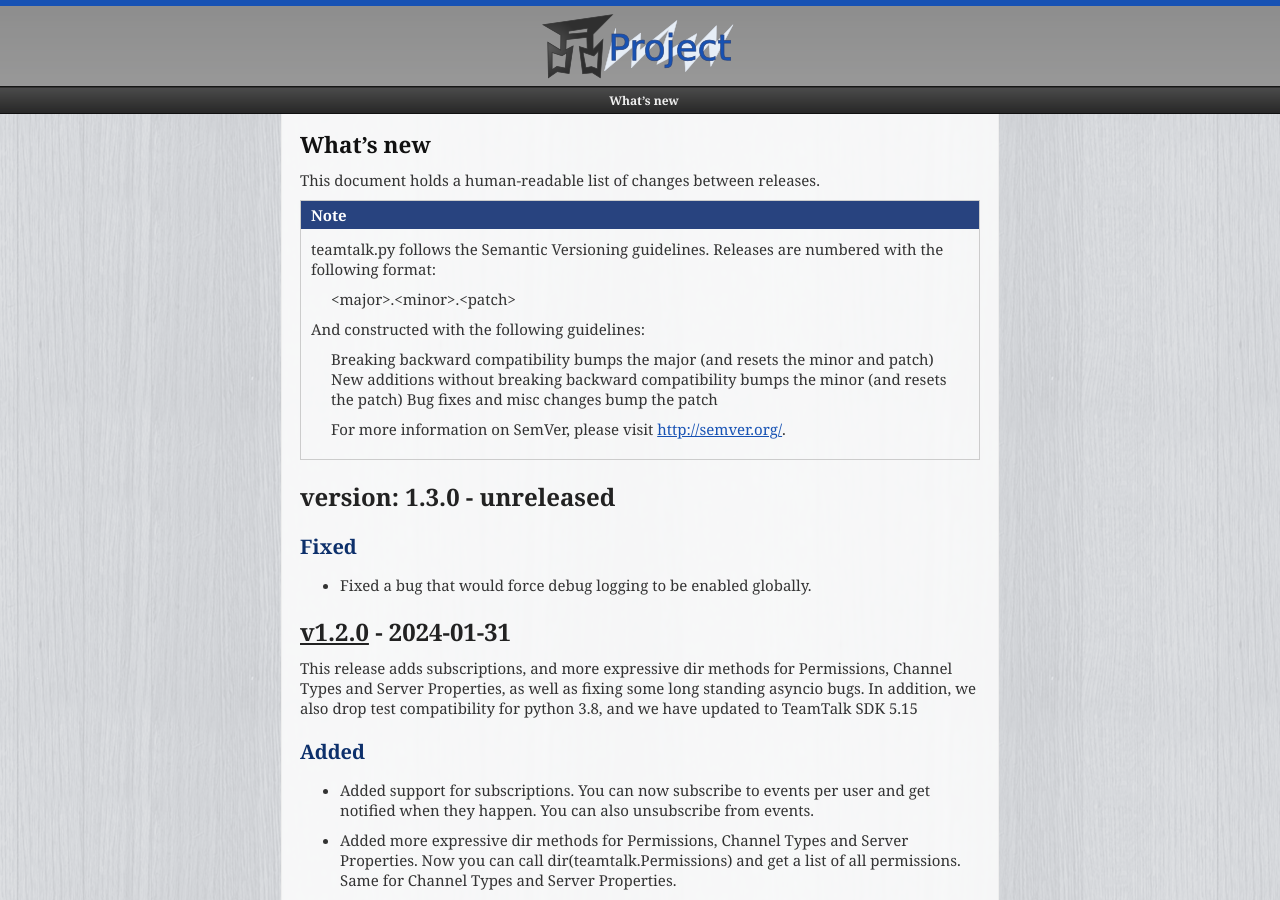
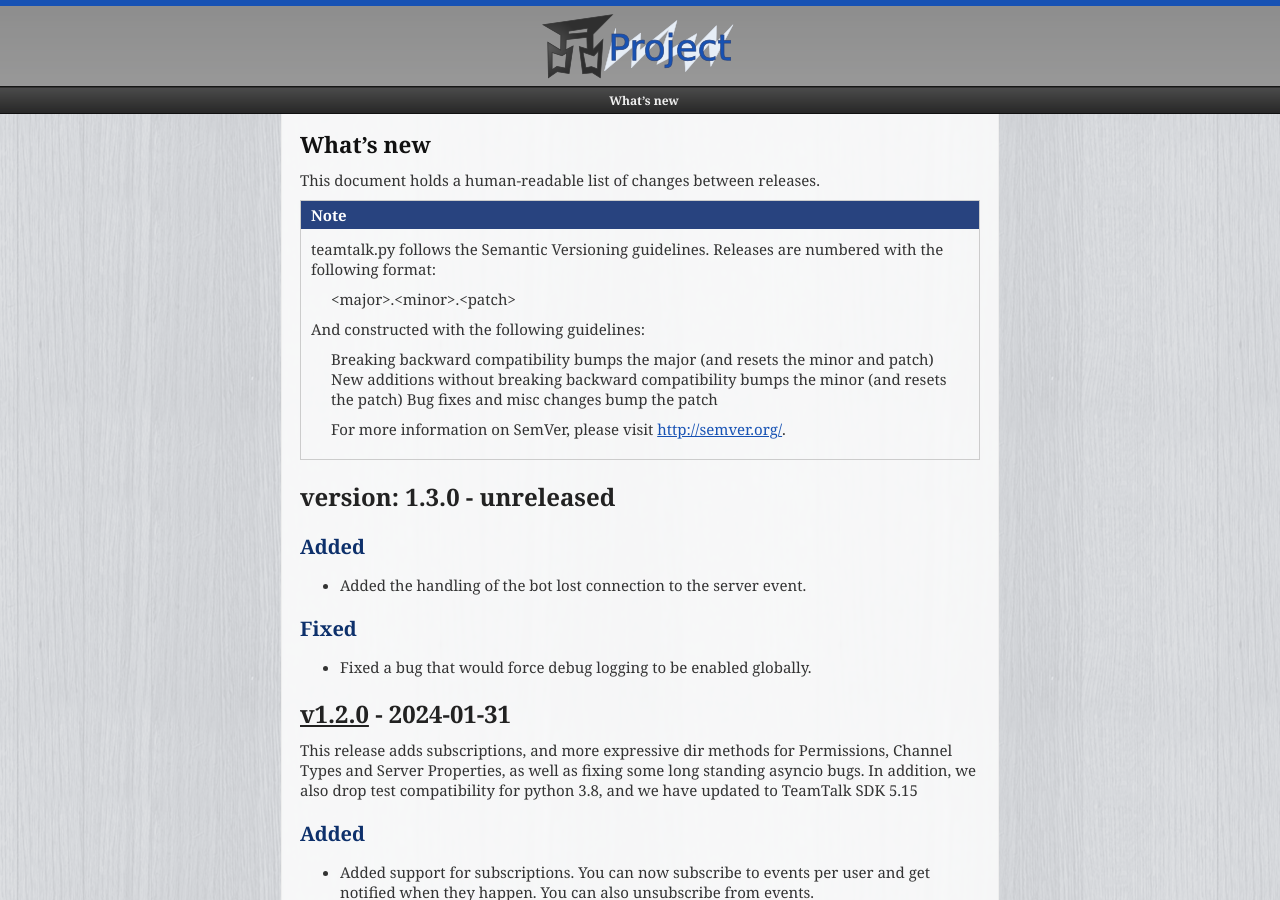
Before and after one commit to JessicaTegner/teamtalk.py, a Sphinx documentation site: the page built from docs/whats-new.rst, in a window 1280 px wide and 900 px high. Built offline with Sphinx 7.4.7, drawn with Linux system fonts in a browser that asks for light colours.

Commit message:
my_connection_lost event

```diff
--- a/docs/_static/csv/bot.csv
+++ b/docs/_static/csv/bot.csv
@@ -3,4 +3,5 @@ on_my_connect	teamtalk.Server	Called when the bot has successfully connected to
 on_my_login	teamtalk.Server	Called when the bot has successfully logged in to the teamtalk.Server
 on_my_logout	teamtalk.Server	Called when the bot has successfully logged out from the teamtalk.Server
 on_my_disconnec	teamtalk.Server	Called when the bot has successfully disconnected from the teamtalk.Server
+on_my_connection_lost	teamtalk.instance	Called when the bot has lost connection to the teamtalk.Server
 on_my_kicked_from_channel	teamtalk.Channel	Called when the bot has been kicked from teamtalk.Channel
--- a/docs/whats-new.rst
+++ b/docs/whats-new.rst
@@ -19,6 +19,11 @@ This document holds a human-readable list of changes between releases.
 
 version: 1.3.0 - unreleased
 ---------------------------------
+
+Added
+~~~~~
+
+- Added the handling of the bot lost connection to the server event.
 
 Fixed
 ~~~~~
```
Also changed, not shown: 1 other file.
